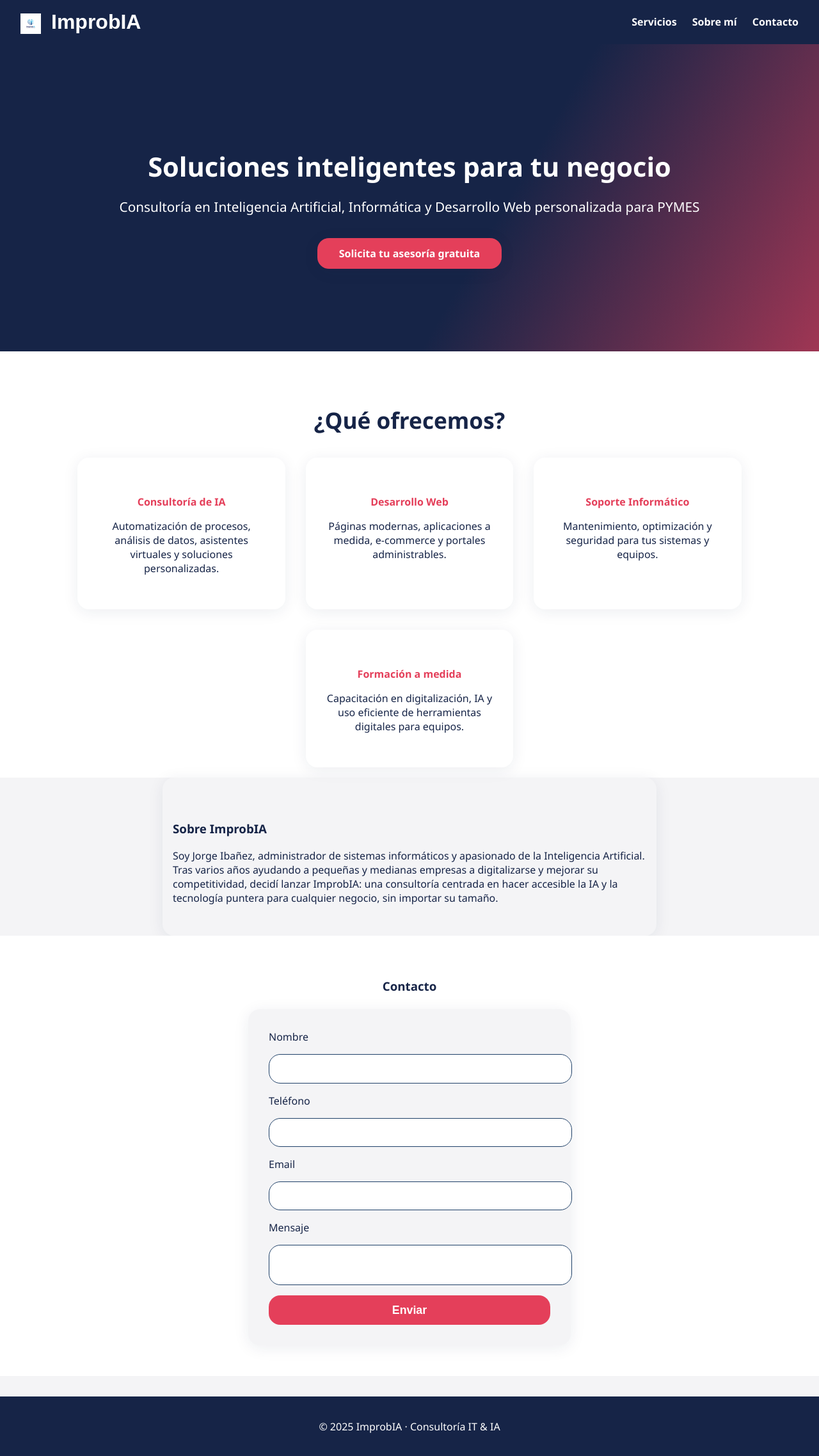
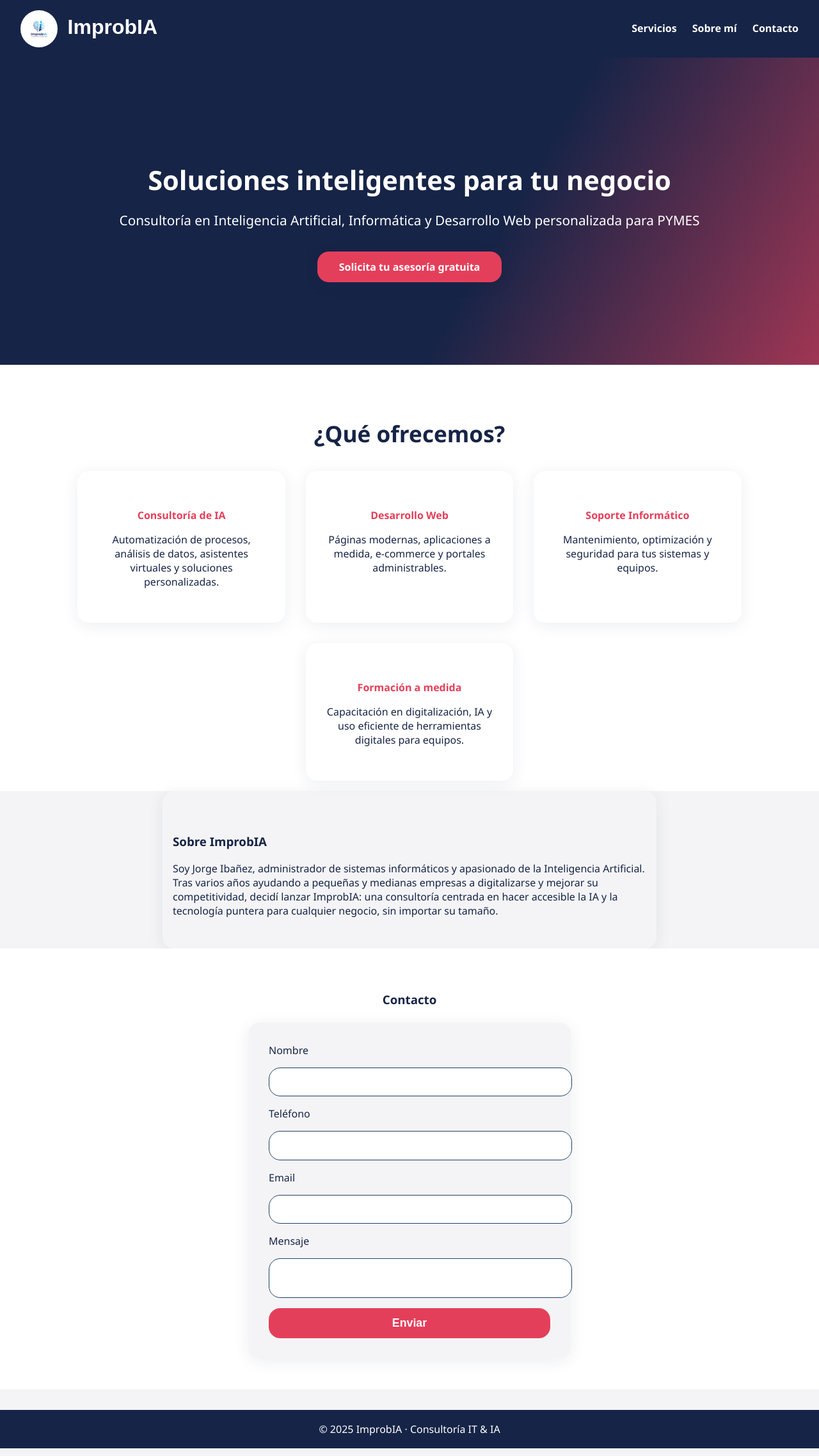
Before and after one commit to jorgeiba97/jorgeiba97.github.io, a plain HTML site: page index.html in a window 1280 px wide. Shown: the whole page at 64% size. Drawn offline with Linux system fonts and the light colour scheme.

Commit message:
Update logo styling - make round and largerUpdate logo styling - make round and largerUpdate index.html

```diff
--- a/index.html
+++ b/index.html
@@ -8,7 +8,7 @@
 </head>
 <body>
     <header>
-        <h1 class="logo"><img src="improbia.png" alt="ImprobIA Logo" style="height: 1em; vertical-align: middle; margin-right: 0.5em;">ImprobIA</h1>
+        <h1 class="logo"><img src="improbia.png" alt="ImprobIA Logo" style="height: 1.8em; vertical-align: middle; margin-right: 0.5em; border-radius: 50%;">ImprobIA</h1>
         <nav>
             <ul>
                 <li><a href="#servicios">Servicios</a></li>
@@ -67,9 +67,10 @@
     <textarea id="mensaje" name="mensaje" required></textarea>
 
     <button type="submit">Enviar</button>
-</form>    </section>
+</form>
+    </section>
     <footer>
-        <p>© 2025 ImprobIA · Consultoría IT & IA</p>
+        © 2025 ImprobIA · Consultoría IT & IA
     </footer>
     <script>
         // Simple scroll animation
```
